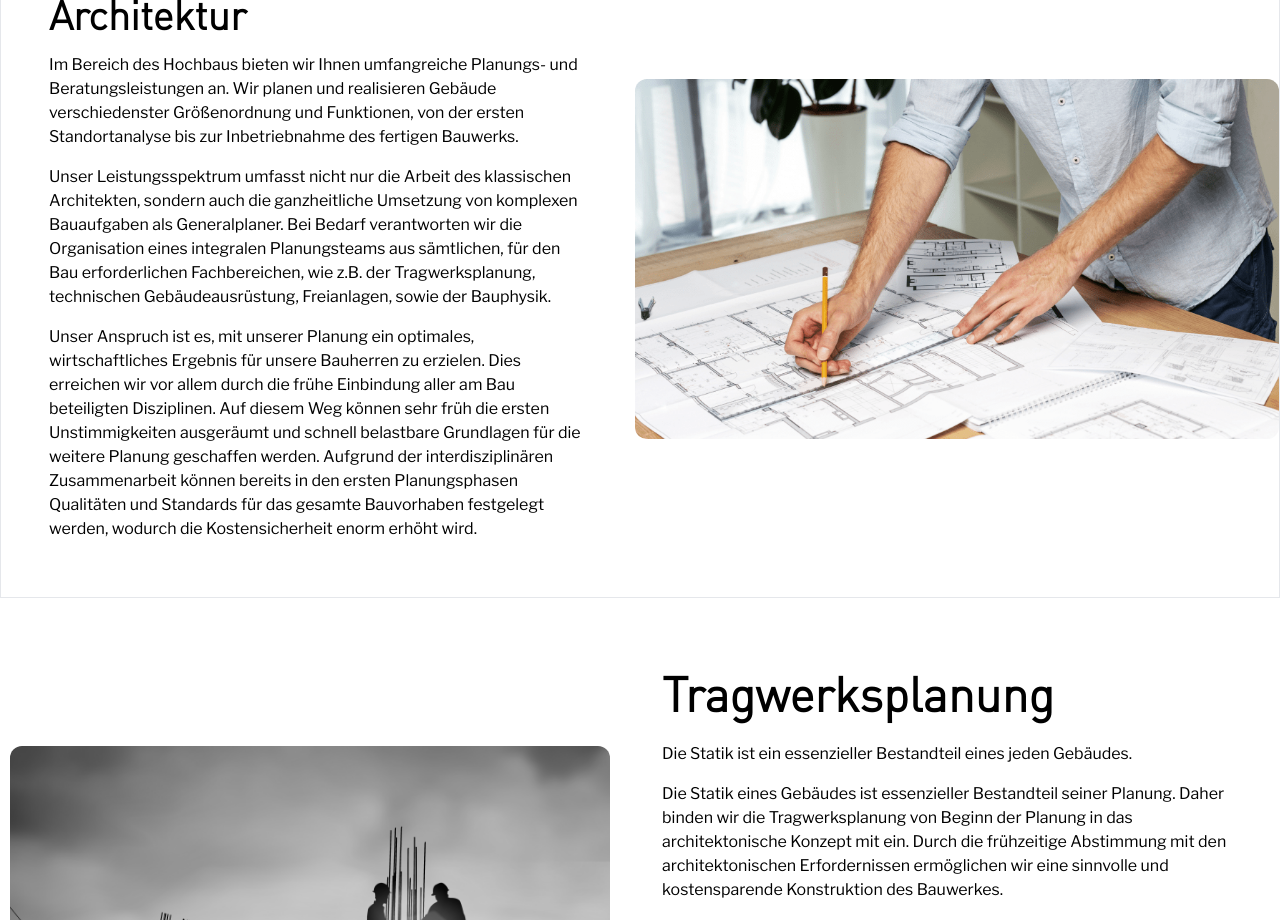
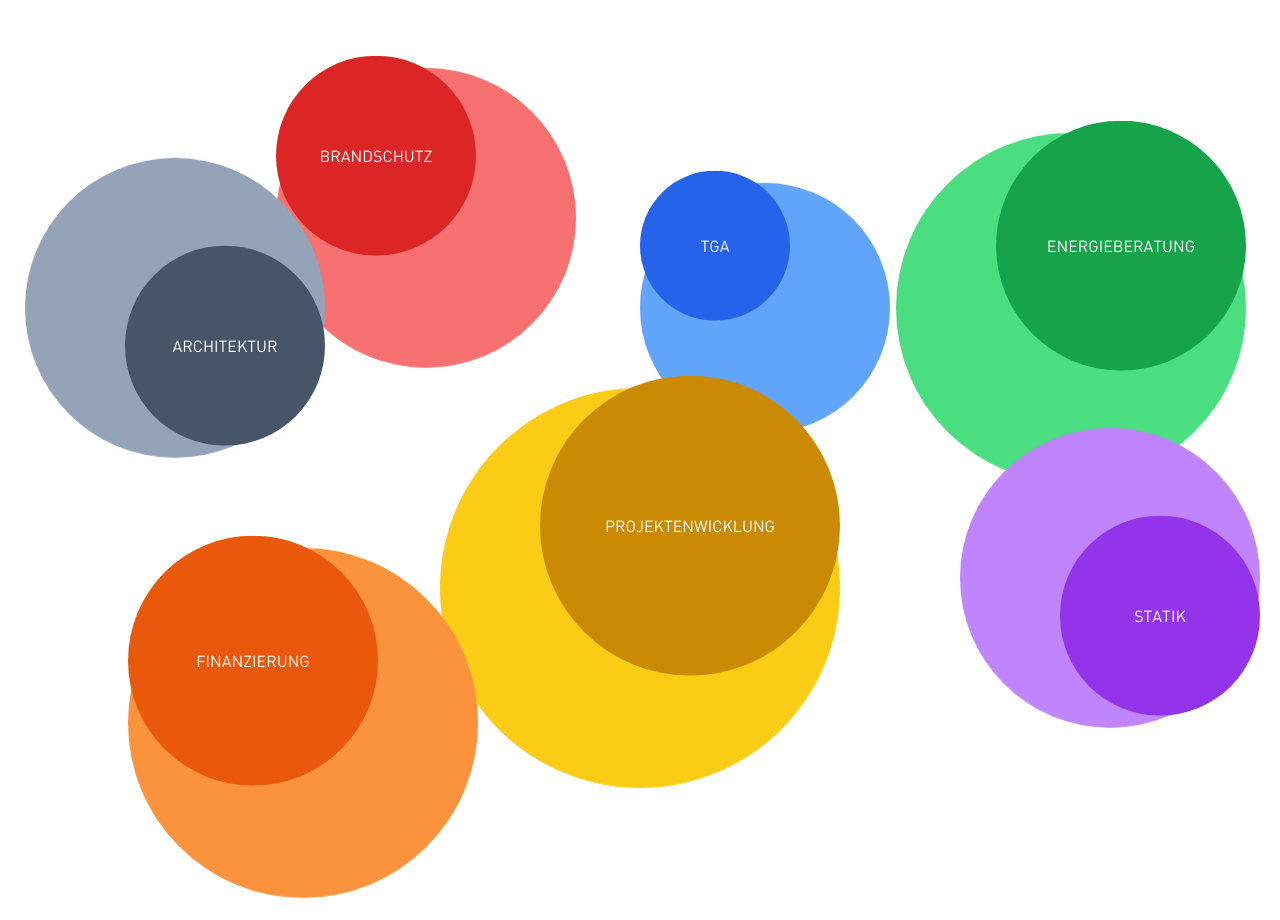
Before and after one commit to borigendiego/fies, a Next.js app: page /leistung in a window 1280 px wide. Shown: the part 580-1500 px from the top of the page. Built offline with nearby package versions, Linux system fonts and the light colour scheme.

Commit message:
Bubbles component first try

```diff
--- /dev/null
+++ b/components/bubbles/index.tsx
@@ -0,0 +1,34 @@
+import React from "react";
+import { motion } from "framer-motion";
+
+
+
+const Bubbles = () => {
+    return(
+        <div className="flex justify-center items-center h-screen mb-60 relative">
+            <div className='outer-b bg-red-400 w-[300px] h-[300px] right-[55%] top-[20%]'>
+                <a className='inner-b bg-red-600 w-[200px] h-[200px]' href="#brandschutz">BRANDSCHUTZ</a>
+            </div>
+            <div className='outer-b bg-blue-400 w-[250px] h-[250px] left-[50%]'>
+                <a className='inner-b bg-blue-600 w-[150px] h-[150px] hover:w-[170px] hover:h-[170px]' href="#">TGA</a>
+            </div>
+            <div className='outer-b bg-yellow-400 w-[400px] h-[400px] top-[60%] right-flex justify-end[45%] flex justify-end'>
+                <a className='inner-b bg-yellow-600 w-[300px] h-[300px] hover:w-[320px] hover:h-[320px]' href="#projektenwicklung">PROJEKTENWICKLUNG</a>
+            </div>
+            <div className='outer-b bg-green-400 w-[350px] h-[350px] left-[70%] flex justify-end'>
+                <a className='inner-b bg-green-600 w-[250px] h-[250px] hover:w-[270px] hover:h-[270px]' href="#energieberatung">ENERGIEBERATUNG</a>
+            </div>
+            <div className='outer-b bg-slate-400 w-[300px] h-[300px] left-[25px] flex justify-end items-end'>
+                <a className='inner-b bg-slate-600 w-[200px] h-[200px] hover:w-[220px] hover:h-[220px]' href="#architektur">ARCHITEKTUR</a>
+            </div>
+            <div className='outer-b bg-orange-400 w-[350px] h-[350px] left-[10%] top-[80%]'>
+                <a className='inner-b bg-orange-600 w-[250px] h-[250px] hover:w-[270px] hover:h-[270px]' href="finanzierung">FINANZIERUNG</a>
+            </div>
+            <div className='outer-b bg-purple-400 w-[300px] h-[300px] left-[75%] top-[65%] flex justify-end items-end'>
+                <a className='inner-b bg-purple-600 w-[200px] h-[200px] hover:w-[220px] hover:h-[220px]' href="#statik">STATIK</a>
+            </div>
+        </div>
+    )
+}
+
+export default Bubbles;
--- a/pages/leistung.tsx
+++ b/pages/leistung.tsx
@@ -13,6 +13,7 @@ import Technische from '../components/technische';
 import Brandschutz from '../components/brandschutz';
 import Energieberatung from '../components/energieberatung';
 import Finanzierung from '../components/finanzierung';
+import Bubbles from '../components/bubbles';
 
 const Leistung: NextPage = () => {
     return(
@@ -24,6 +25,7 @@ const Leistung: NextPage = () => {
             <main>
                 <Header />
                 <LeistungComp />
+                <Bubbles />
                 <ArchitekturComp />
                 <Statik />
                 <Technische />
--- a/styles/globals.scss
+++ b/styles/globals.scss
@@ -303,6 +303,43 @@ input::placeholder, textarea::placeholder {
   color: $main-blue;
 }
 
+//Bubbles
+
+.outer-b {
+  border-radius: 50%;
+  animation: animate 6s ease-in-out infinite;
+  position: absolute;
+}
+
+.inner-b {
+  display: flex;
+  align-items: center;
+  justify-content: center;
+  position: absolute;
+  animation: animate 6s ease-in-out infinite;
+  border-radius: 50%;
+  cursor: pointer;
+  transition: all .5s ease-in-out;
+  color: $white;
+}
+
+.inner-b:hover {
+  z-index: 10;
+  transform: scale(1.5);
+}
+
+@keyframes animate
+{
+  0%, 100%
+  {
+    transform: translateY(-20px);
+  }
+  50%
+  {
+    transform: translateY(20px);
+  }
+}
+
 //Privacy Policy
 .privacy-policy {
   h1 {
--- a/styles/variables.scss
+++ b/styles/variables.scss
@@ -7,6 +7,14 @@ $green: #27c97db0;
 $green-hover: #67d9a4e0;
 $red-hover: #fb4f3ce1;
 $red: #fb7162ee;
+$bubble-yelllow: rgb(255, 234, 65);
+$bubble-orange: rgb(250, 141 , 86);
+$bubble-red: rgb(251 , 80 , 60);
+$bubble-green: rgb(39 , 201 , 39);
+$bubble-silver: rgb(137 , 173 , 205);
+$bubble-blue: rgb(65 , 89 , 202);
+$bubble-purple: rgb(186 , 105 , 175);
+
 
 
 //Fonts
```
